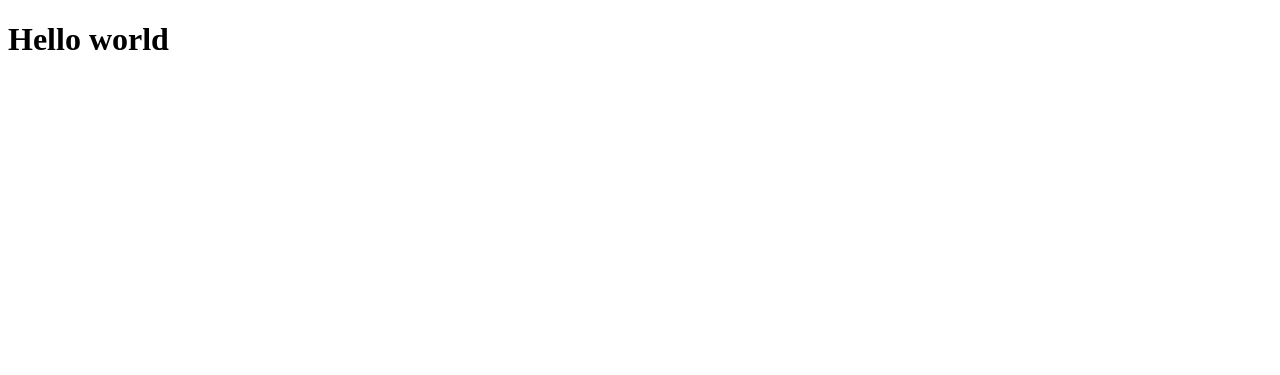
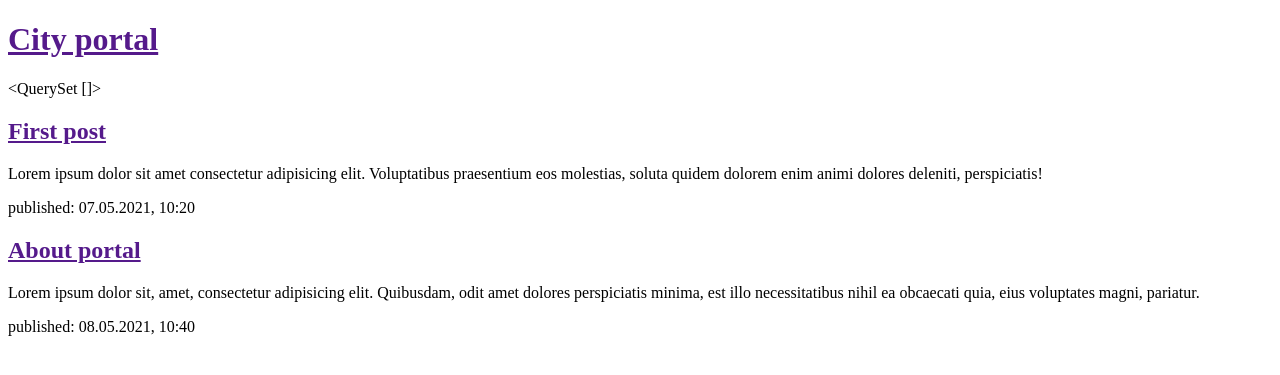
Before and after one commit to Pylearn2017/city, a Django app: page / in a window 1280 px wide. Before the commit the part shown is almost empty. Shown: the top 375 px of the page. Run offline with Django 3.2, Linux system fonts and the light colour scheme; data that the repository does not hold is empty.

Commit message:
Change HTML for the site

```diff
--- a/news/templates/news/post_list.html
+++ b/news/templates/news/post_list.html
@@ -3,9 +3,32 @@
 <head>
 	<meta charset="UTF-8">
 	<meta name="viewport" content="width=device-width, initial-scale=1.0">
-	<title>Document</title>
+	<title>City news</title>
 </head>
 <body>
-	<h1>Hello world</h1>
+	<header>
+		<h1>
+			<a href="">City portal</a>
+		</h1>
+	</header>
+
+
+{{ posts }}
+
+	<section>
+		<div>
+			<h2><a href="">First post</a></h2>
+			<p>Lorem ipsum dolor sit amet consectetur adipisicing elit. Voluptatibus praesentium eos molestias, soluta quidem dolorem enim animi dolores deleniti, perspiciatis!</p>
+			<p>published: 07.05.2021, 10:20</p>
+		</div>
+
+		<div>
+			<h2><a href="">About portal</a></h2>
+			<p>Lorem ipsum dolor sit, amet, consectetur adipisicing elit. Quibusdam, odit amet dolores perspiciatis minima, est illo necessitatibus nihil ea obcaecati quia, eius voluptates magni, pariatur.</p>
+			<p>published: 08.05.2021, 10:40</p>
+		</div>
+
+	</section>
+
 </body>
 </html>
--- a/news/views.py
+++ b/news/views.py
@@ -1,5 +1,9 @@
 from django.shortcuts import render
+from django.utils import timezone
+from .models import Post
 
 # Create your views here.
 def post_list(request):
-	return render(request, 'news/post_list.html', {})
+	# posts = Post.objects.filter(published_date__lte=timezone.now()).order_by('published_date')
+	posts = Post.objects.all()
+	return render(request, 'news/post_list.html', {'posts':posts})
```
